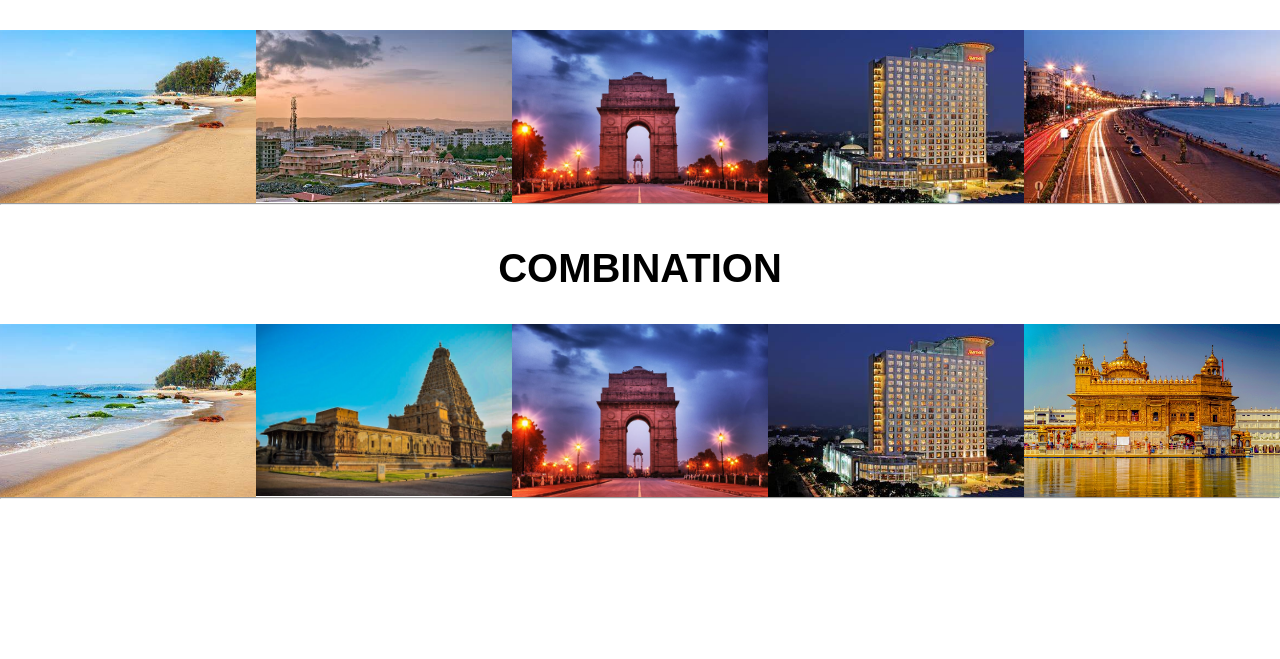
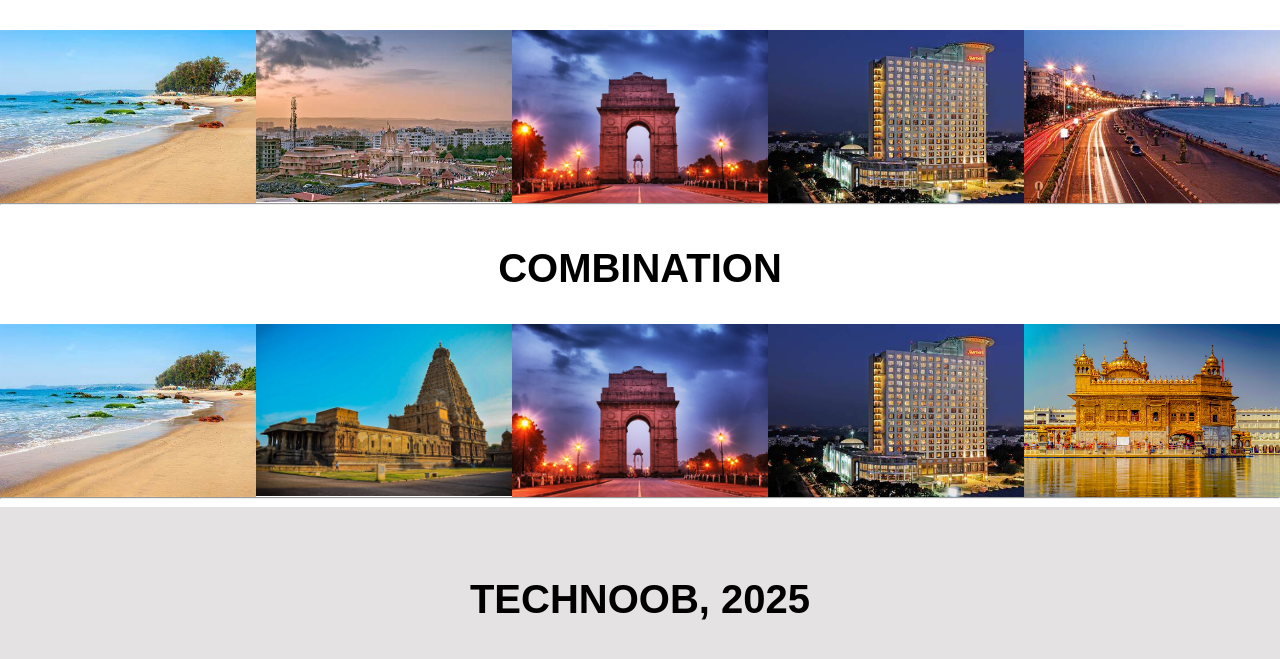
Before and after one commit to PrayagKumaravel/ten-tourism-static-web-page, a plain HTML site: page HTML/places.html in a window 1280 px wide. Shown: the part 638-1297 px from the top of the page. Before the commit the page ends 1145 px from the top, so only its background shows below. Drawn offline with Linux system fonts and the light colour scheme.

Commit message:
added footer

```diff
--- a/CSS/places.css
+++ b/CSS/places.css
@@ -52,3 +52,9 @@
     clip-path:none;
     border-radius:50%;
 }
+footer h1{
+    background-color:rgb(228, 226, 226);
+    margin:0px;
+    height:110px;
+    padding-top:70px;
+}
--- a/HTML/places.html
+++ b/HTML/places.html
@@ -272,6 +272,9 @@
             <hr>
         </section>
     </main>
+    <footer>
+        <h1>TechNoob, 2025</h1>
+    </footer>
 </body>
 
 </html>
```
